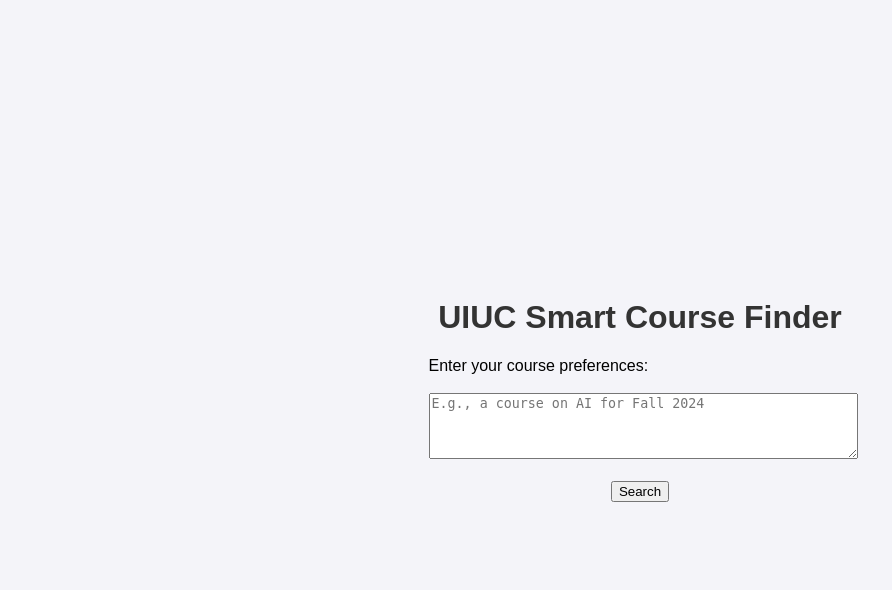
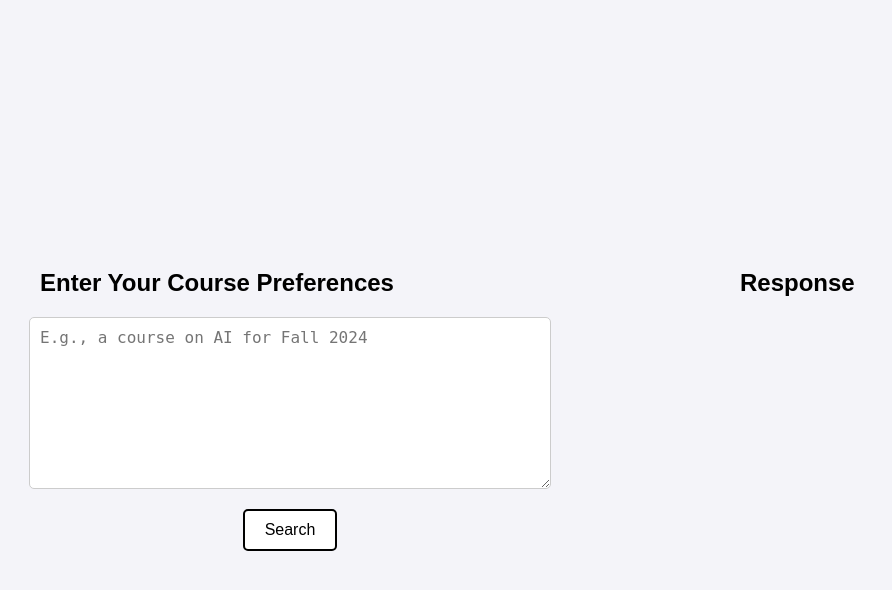
Before and after one commit to EeshaR/410finalproject, a Flask app: page / in a window 1280 px wide. Shown: the top 590 px of the page, without its empty margins (0-892 px from the left). Run offline with Flask 3, Linux system fonts and the light colour scheme; parts of the project's set-up code (start-up, migrations or seed data) failed here and were passed over.

Commit message:
Separated querying and response into left and right sections and made search button prettier

```diff
--- a/CS410 Final Project/static/styles.css
+++ b/CS410 Final Project/static/styles.css
@@ -1,4 +1,86 @@
 body {
+    font-family: Arial, sans-serif;
+    margin: 0;
+    padding: 0;
+    display: flex;
+    justify-content: center;
+    align-items: center;
+    height: 100vh;
+    background-color: #f4f4f9;
+}
+
+.container {
+    display: flex;
+    justify-content: space-between;
+    align-items: flex-start;
+    gap: 20px;
+    max-width: 1200px;
+    width: 100%;
+    padding: 20px;
+}
+
+.form-section, .response-section {
+    flex: 1;
+    max-width: 500px;
+}
+
+.form-section {
+    text-align: left;
+}
+
+form {
+    display: flex; /* Enable flexbox layout */
+    flex-direction: column; /* Stack items vertically */
+    justify-content: center; /* Center items vertically (optional) */
+    align-items: center; /* Center items horizontally */
+    gap: 10px; /* Add space between form elements */
+}
+
+textarea {
+    width: 100%;
+    max-width: 100%;
+    height: 150px;
+    padding: 10px;
+    font-size: 16px;
+    border: 1px solid #ccc;
+    border-radius: 5px;
+}
+
+button {
+    display: block;
+    margin-top: 10px;
+    padding: 10px 20px;
+    font-size: 16px;
+    cursor: pointer;
+    background-color: white; /* White background */
+    color: black; /* Black text */
+    border: 2px solid black; /* Black border with a thickness of 2px */
+    border-radius: 5px;
+    transition: background-color 0.3s ease, color 0.3s ease; /* Smooth hover effect */
+}
+
+button:hover {
+    background-color: black; /* Black background on hover */
+    color: white; /* White text on hover */
+}
+
+
+#response {
+    display: none; /* Hide initially */
+    padding: 15px;
+    border: 1px solid #ccc;
+    border-radius: 5px;
+    background-color: #fff;
+}
+
+.response-section {
+    display: flex;
+    flex-direction: column;
+    align-items: flex-start;
+}
+
+
+/* body {
     font-family: Arial, sans-serif;
     margin: 0;
     padding: 0;
@@ -20,11 +102,11 @@
     max-width: 500px;
 }
 #response {
-    display: none; /* Hide by default */
+    display: none;
     margin-top: 20px;
     padding: 10px;
     border: 1px solid #ccc;
     border-radius: 5px;
     background-color: #fff;
     max-width: 500px;
-}
+} */
--- a/CS410 Final Project/templates/index.html
+++ b/CS410 Final Project/templates/index.html
@@ -7,7 +7,7 @@
     <link rel="stylesheet" href="{{ url_for('static', filename='styles.css') }}">
 </head>
 <body>
-    <h1>UIUC Smart Course Finder</h1>
+    <!-- <h1>UIUC Smart Course Finder</h1>
     <form id="queryForm">
         <label for="query">Enter your course preferences:</label><br>
         <br>
@@ -16,7 +16,24 @@
             <button type="submit">Search</button>
         </div>
     </form>
-    <div id="response"></div>
+    <div id="response"></div> -->
+
+    <div class="container">
+        <!-- Input Form Section -->
+        <div class="form-section">
+            <h2>Enter Your Course Preferences</h2>
+            <form id="queryForm">
+                <textarea id="query" name="query" placeholder="E.g., a course on AI for Fall 2024"></textarea>
+                <button type="submit">Search</button>
+            </form>
+        </div>
+
+        <!-- Response Section -->
+        <div class="response-section">
+            <h2>Response</h2>
+            <div id="response"></div>
+        </div>
+    </div>
 
 
     <script>
@@ -27,6 +44,13 @@
 
             // Clear previous response
             const responseDiv = document.getElementById('response');
+
+            if (!queryInput) {
+                responseDiv.style.display = 'block'; // Show the response box
+                responseDiv.innerHTML = `<strong>Response:</strong> How can I assist you today?`;
+                return; // Exit the function
+            }
+
             responseDiv.style.display = 'block'; // Make it visible
             responseDiv.innerHTML = 'Processing your query...';
 
```
